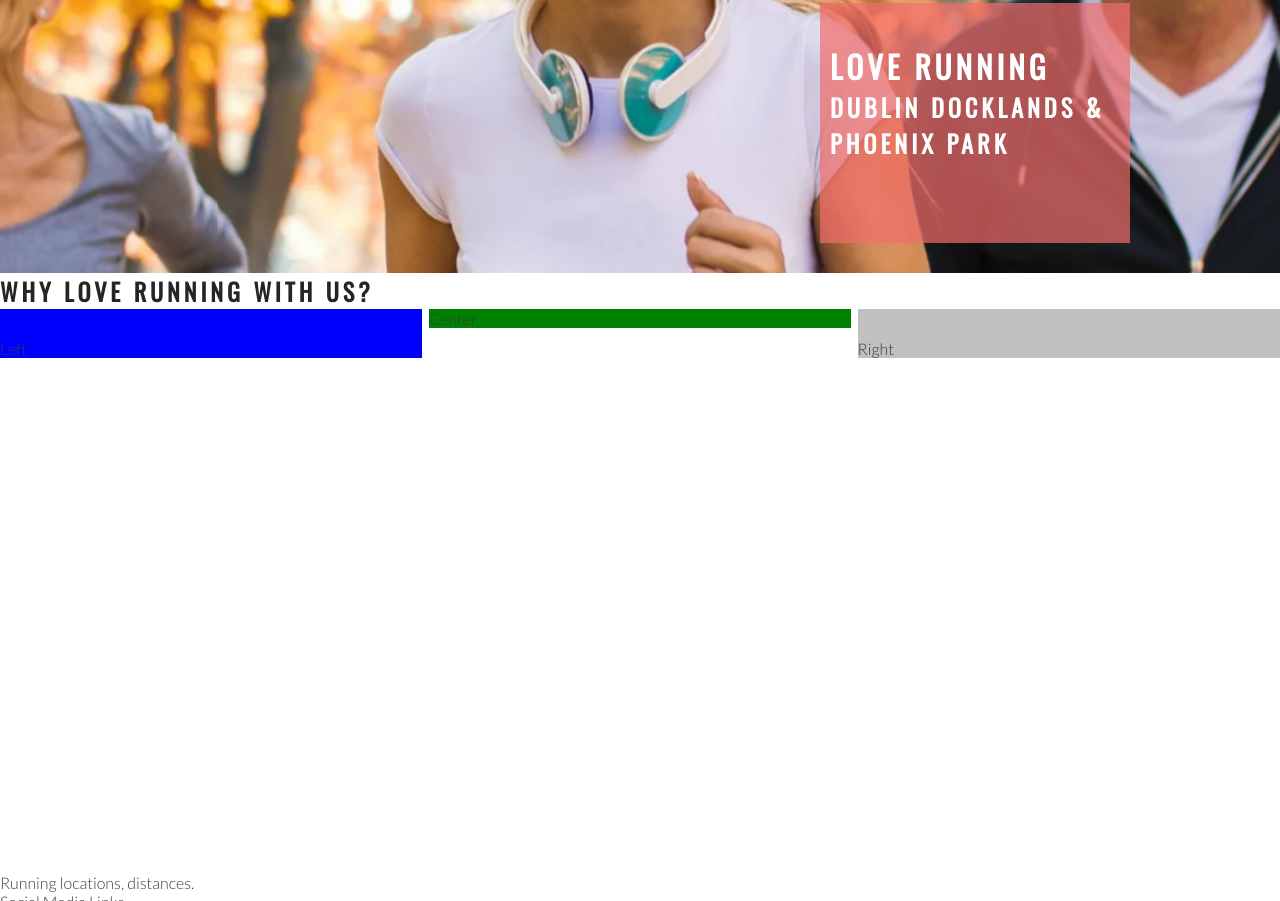
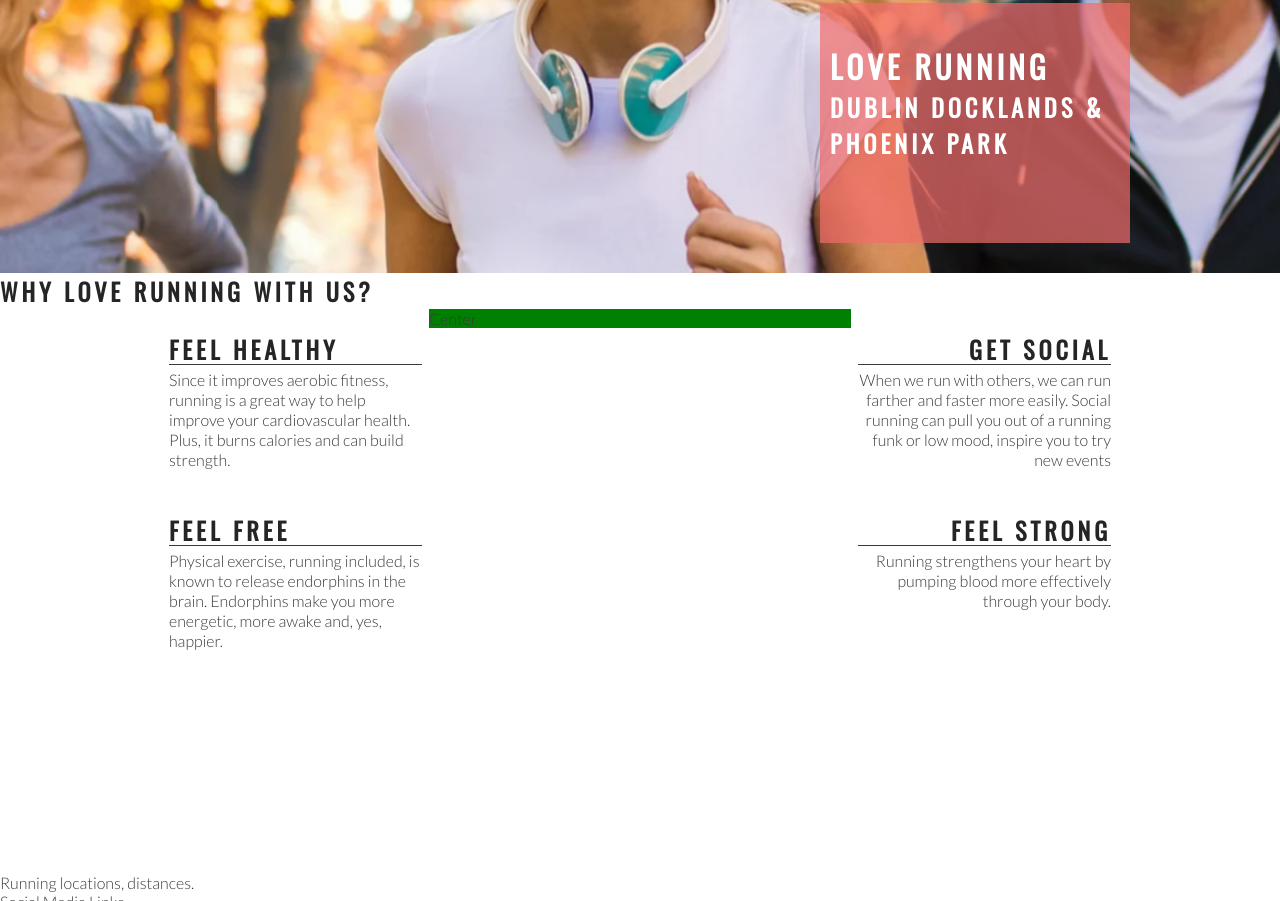
Before and after one commit to Sam00Edwards/love-running, a plain HTML site: page index.html in a window 1280 px wide. Shown: the part 402-1303 px from the top of the page. Drawn offline with nearby package versions, Linux system fonts and the light colour scheme.

Commit message:
Add right about section content and style. Fixed center-about and right-about issues

```diff
--- a/assets/css/style.css
+++ b/assets/css/style.css
@@ -104,14 +104,14 @@ h1, h2 {
     padding-top: 40px;
     padding-left: 10px;
 
-    background-color: rgba(241, 109, 107, 0.7);
+    background-color: rgba(241, 109, 107, .7);
 
     bottom: 30px;
     right: 150px;
 
     position: absolute;
 }
-
+ /*Club Ethos*/
 #club-ethos {
     height: 600px;
 }
@@ -120,14 +120,12 @@ h1, h2 {
     padding-top: 30px;
     width: 33%;
     float: left;
-    background-color: blue;
 }
 
 #right-about    {
     padding-top: 30px;
     width: 33%;
     float: right;
-    background-color: silver;
 }
 
 #center-about    {
@@ -135,3 +133,33 @@ h1, h2 {
     margin: 0 auto;
     background-color: green;
 }
+
+hr {
+    border-top: 1px solid #3a3a3a;
+    width: 100%;
+    margin: 5px 0;
+}
+
+.left-about-heading {
+    width: 60%;
+    float: right;
+    line-height: 20px;
+    clear: both;
+    margin-bottom: 50px;
+}
+
+.right-about-heading    {
+    width: 60%;
+    float: left;
+    line-height: 20px;
+    clear: both;
+    margin-bottom: 50px;
+}
+
+.right-about-heading h2{
+    text-align: right;
+}
+
+.right-about-heading p  {
+    text-align: right;
+}
--- a/index.html
+++ b/index.html
@@ -38,8 +38,41 @@
     </section>
     <section id="club-ethos">
         <h1>Why Love Running With Us?</h1>
-        <div id="left-about">Left</div>
-        <div id="right-about">Right</div>
+        <div id="left-about">
+            <div class="left-about-heading">
+                <h2>Feel Healthy</h2>
+                <hr>
+                <p>
+                    Since it improves aerobic fitness, running is a great way to help improve your cardiovascular health.
+                    Plus, it burns calories and can build strength.
+                </p>
+            </div>
+                <div class="left-about-heading">
+                    <h2>Feel Free</h2>
+                    <hr>
+                    <p>
+                        Physical exercise, running included, is known to release endorphins in the brain.
+                        Endorphins make you more energetic, more awake and, yes, happier.
+                    </p>
+                </div>
+        </div>
+        <div id="right-about">
+            <div class="right-about-heading">
+                <h2>Get Social</h2>
+                <hr>
+                <p>
+                    When we run with others, we can run farther and faster more easily.
+                    Social running can pull you out of a running funk or low mood, inspire you to try new events
+                </p>
+            </div>
+            <div class="right-about-heading">
+                <h2>Feel Strong</h2>
+                <hr>
+                <p>
+                    Running strengthens your heart by pumping blood more effectively through your body.
+                </p>
+            </div>
+        </div>
         <div id="center-about">Center</div>
     </section>
     <section>
```
